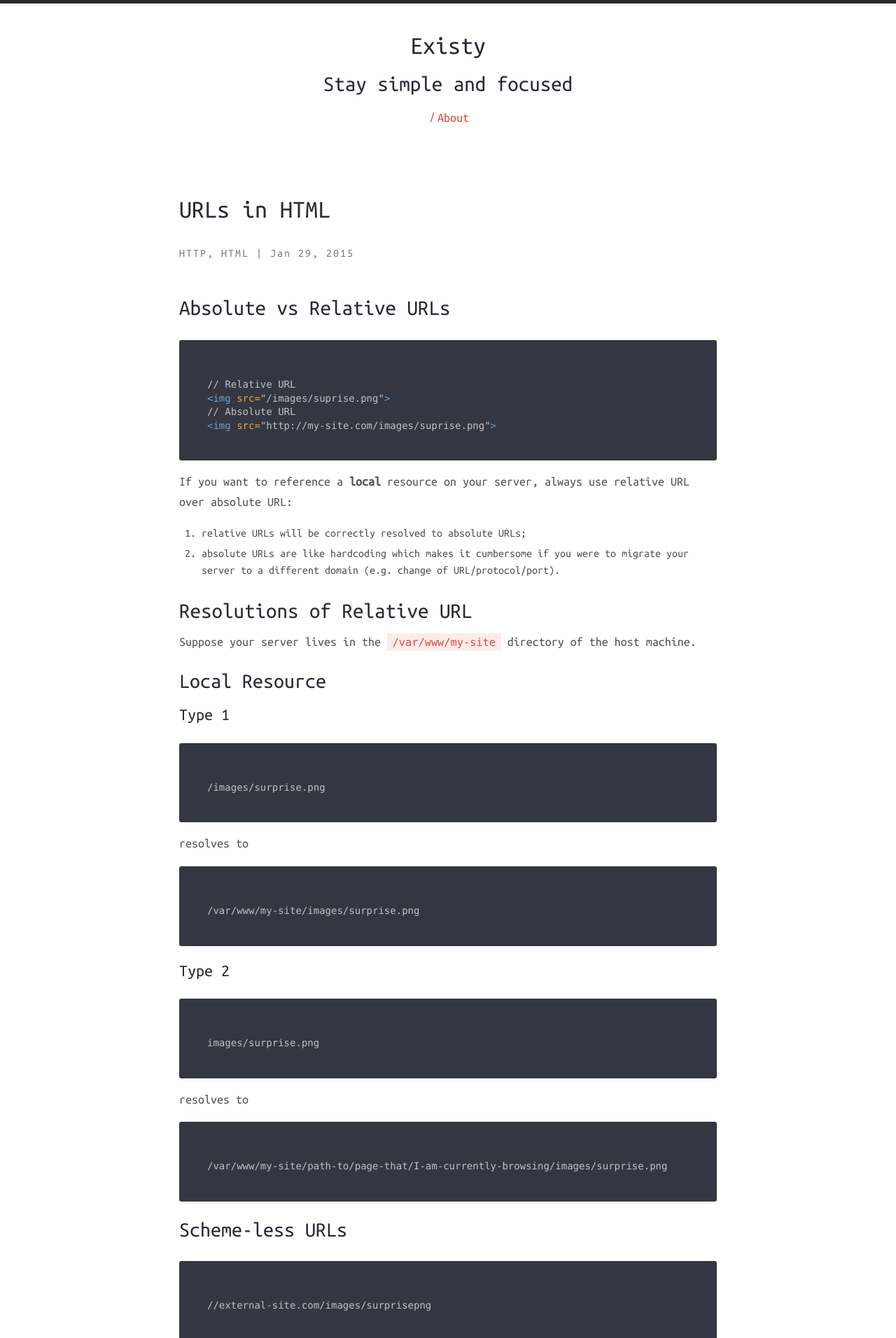
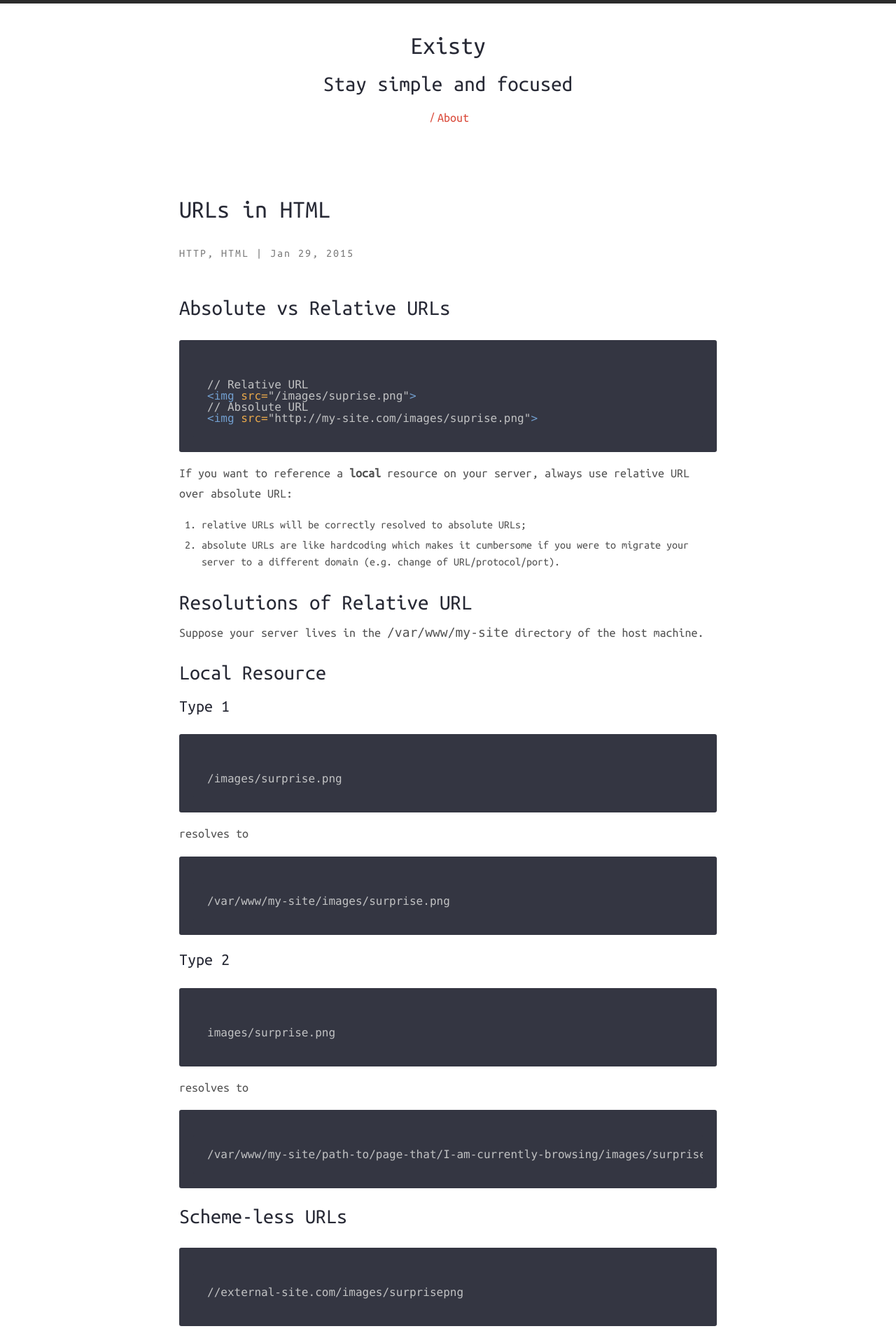
Before and after one commit to haixuanc/haixuanc.github.io, a Jekyll site: the page built from _posts/2015-01-29-urls-in-html.markdown, in a window 1280 px wide. Shown: the top 1912 px of the page at 70% size. Built offline with Jekyll 4.4.1, drawn with Linux system fonts in a browser that asks for light colours; nearby versions of some CDN libraries; Markdown is read by kramdown in place of the engine named in the settings.

Commit message:
Update syntax hilighting

```diff
--- a/_config.yml
+++ b/_config.yml
@@ -41,6 +41,8 @@
 
 # Conversion / Build settings
 markdown: redcarpet
+redcarpet:
+  extensions: ["no_intra_emphasis", "fenced_code_blocks", "autolink", "tables", "with_toc_data"]
 kramdown:
   # Github flavored markdown
   input: GFM
--- a/assets/css/main.scss
+++ b/assets/css/main.scss
@@ -543,34 +543,34 @@
 code, pre {
   font-family: Menlo, Monaco, "Courier New", monospace;
 }
-code {
-  padding: .25em .5em;
-  font-size: 85%;
-  color: $base-08;
-  background-color: rgba($base-08, .1);
-}
-pre {
-  display: block;
-  margin-top: 0;
-  margin-bottom: 1em;
-  padding: 1em;
-  @include font-size(12px);
-  line-height: 1.4;
-  white-space: pre;
-  white-space: pre-wrap;
-  word-break: break-all;
-  word-wrap: break-word;
-  code {
-    padding: 0;
-    font-size: 100%;
-    color: inherit;
-    background-color: transparent;
-  }
-
-  @include MQ(M) {
-    @include font-size(14px);
-  }
-}
+//code {
+//  padding: .25em .5em;
+//  font-size: 100%;
+//  color: $base-08;
+//  background-color: rgba($base-08, .1);
+//}
+//pre {
+//  display: block;
+//  margin-top: 0;
+//  margin-bottom: 1em;
+//  padding: 1em;
+//  @include font-size(14px);
+//  line-height: 1.4;
+//  white-space: pre;
+//  white-space: pre-wrap;
+//  word-break: break-all;
+//  word-wrap: break-word;
+//  code {
+//    padding: 0;
+//    font-size: 100%;
+//    color: inherit;
+//    background-color: transparent;
+//  }
+//
+//  @include MQ(M) {
+//    @include font-size(14px);
+//  }
+//}
 
 .highlight {
   margin-bottom: 1em;
@@ -593,9 +593,9 @@
   background-color: transparent;
 }
 .gist .gist-file .gist-data {
-  font-size: 12px;
+  font-size: 14px;
   @include MQ(M) {
-    font-size: 14px !important;
+    font-size: 16px !important;
   }
   line-height: 1.4;
 }
```
